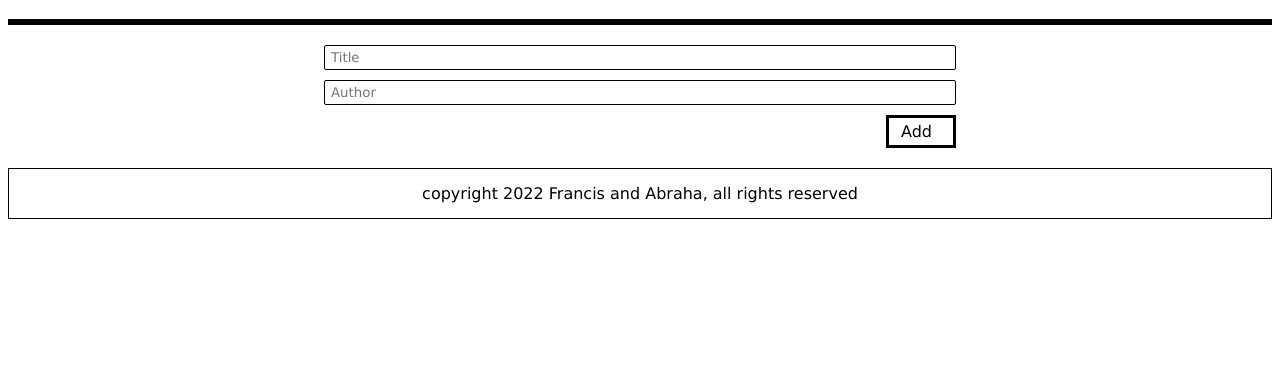
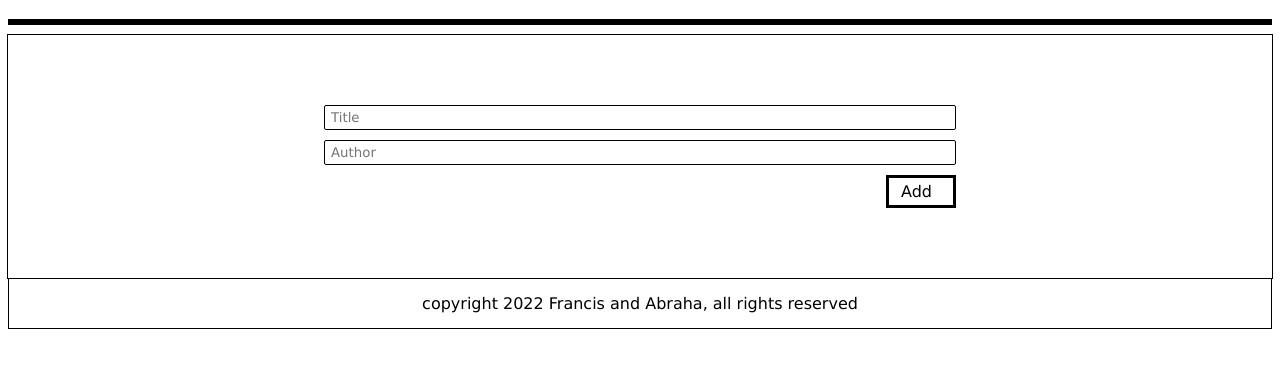
Before and after one commit to AbrahaKahsay/awesome-books, a website: page index.html in a window 1280 px wide. Shown: the part 148-516 px from the top of the page. Drawn offline with Linux system fonts and the light colour scheme.

Commit message:
Add padding to add-book div

```diff
--- a/index.html
+++ b/index.html
@@ -24,6 +24,10 @@
     <div class="books-container">
       <div class="heading"><h1>All awesome Books</h1></div>
       <div class="book-list" id="booklist"></div>
+    </div>
+
+    <!-- add book intarface -->
+    <div class="add-book">
       <form>
         <div class="title">
           <input type="text" placeholder="Title" id="title" />
--- a/style.css
+++ b/style.css
@@ -102,3 +102,9 @@ footer{
   bottom:0;
   text-align: center;
 }
+
+/* add book page style */
+.add-book {
+  outline:1px solid black;
+  padding:50px 0;
+}
```
